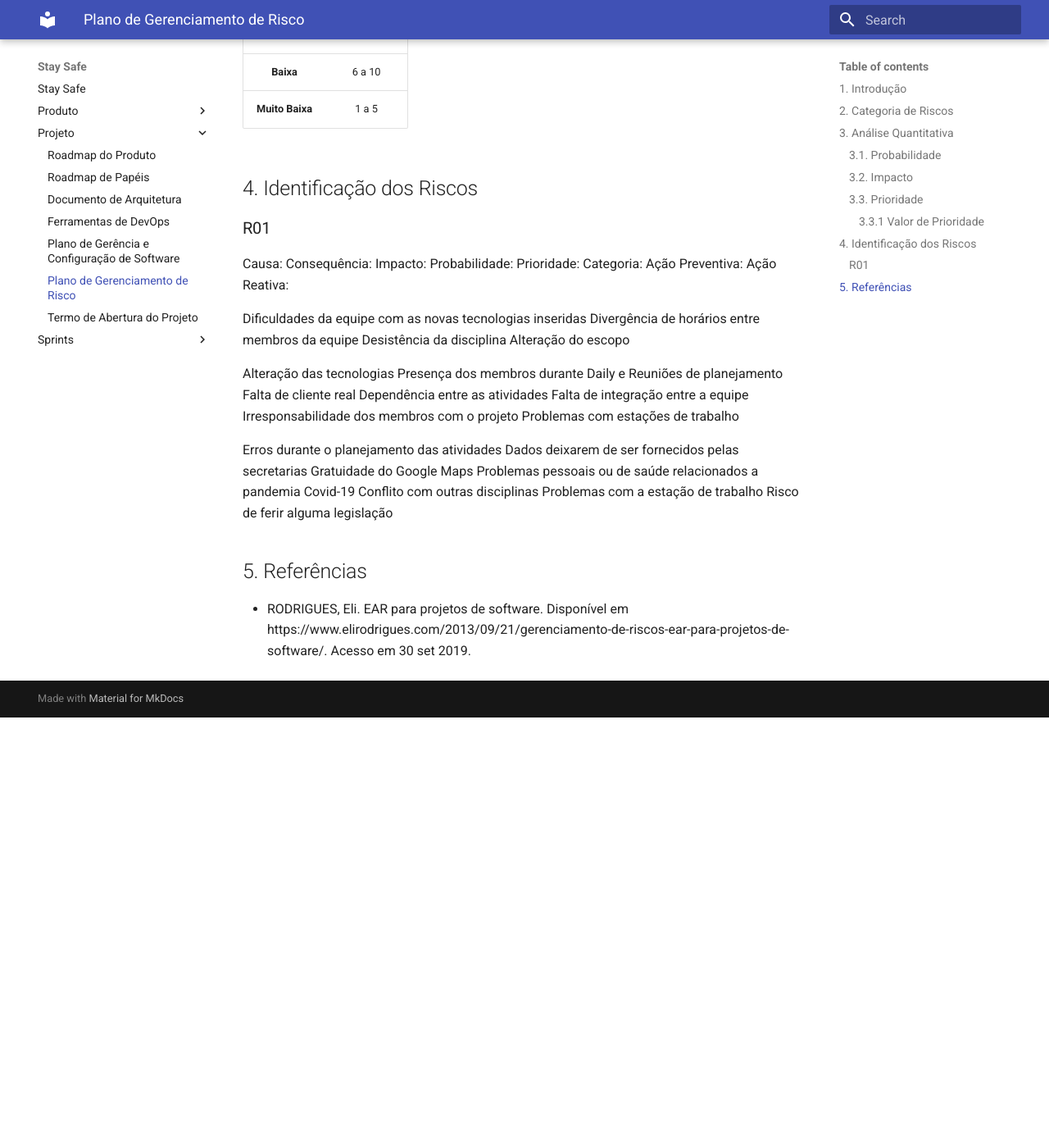
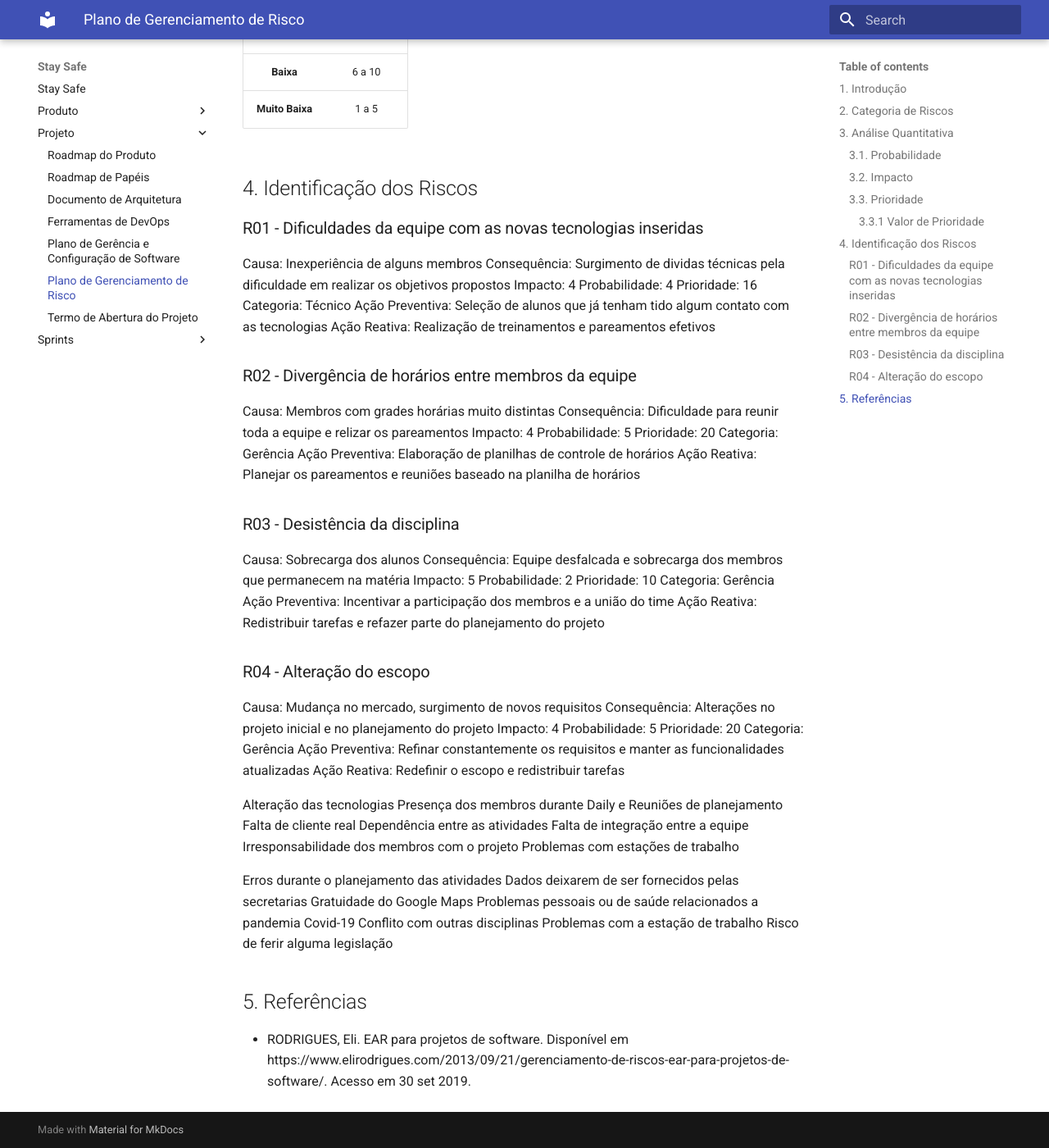
Before and after one commit to fga-eps-mds/2020.1-stay-safe-docs, an MkDocs documentation site: the page built from docs/projeto/risk-management.md, in a window 1280 px wide and 1400 px high, scrolled down 2216 px. Shown: the whole window at 82% size. Built offline with MkDocs 1.6.1 and Material for MkDocs 9.7.7, drawn with Linux system fonts in a browser that asks for light colours; before the commit the page ends 3091 px from its top, so only the background shows below that.

Commit message:
Adding risks R01-R04

```diff
--- a/docs/projeto/risk-management.md
+++ b/docs/projeto/risk-management.md
@@ -55,20 +55,45 @@ Baseando-se nas estimativas de impacto e probabilidade é possível calcular a p
 
 ## 4. Identificação dos Riscos
 
-### R01
-Causa:
-Consequência:
-Impacto:
-Probabilidade:
-Prioridade:
-Categoria:
-Ação Preventiva:
-Ação Reativa:
+### R01 - Dificuldades da equipe com as novas tecnologias inseridas
+Causa: Inexperiência de alguns membros
+Consequência: Surgimento de dividas técnicas pela dificuldade em realizar os objetivos propostos
+Impacto: 4
+Probabilidade: 4
+Prioridade: 16
+Categoria: Técnico
+Ação Preventiva: Seleção de alunos que já tenham tido algum contato com as tecnologias
+Ação Reativa: Realização de treinamentos e pareamentos efetivos
 
-Dificuldades da equipe com as novas tecnologias inseridas
-Divergência de horários entre membros da equipe
-Desistência da disciplina
-Alteração do escopo
+### R02 - Divergência de horários entre membros da equipe
+Causa: Membros com grades horárias muito distintas
+Consequência: Dificuldade para reunir toda a equipe e relizar os pareamentos
+Impacto: 4
+Probabilidade: 5
+Prioridade: 20
+Categoria: Gerência
+Ação Preventiva: Elaboração de planilhas de controle de horários
+Ação Reativa: Planejar os pareamentos e reuniões baseado na planilha de horários
+
+### R03 - Desistência da disciplina
+Causa: Sobrecarga dos alunos
+Consequência: Equipe desfalcada e sobrecarga dos membros que permanecem na matéria
+Impacto: 5
+Probabilidade: 2
+Prioridade: 10
+Categoria: Gerência
+Ação Preventiva: Incentivar a participação dos membros e a união do time
+Ação Reativa: Redistribuir tarefas e refazer parte do planejamento do projeto
+
+### R04 - Alteração do escopo
+Causa: Mudança no mercado, surgimento de novos requisitos
+Consequência: Alterações no projeto inicial e no planejamento do projeto
+Impacto: 4
+Probabilidade: 5
+Prioridade: 20
+Categoria: Gerência
+Ação Preventiva: Refinar constantemente os requisitos e manter as funcionalidades atualizadas
+Ação Reativa: Redefinir o escopo e redistribuir tarefas
 
 Alteração das tecnologias
 Presença dos membros durante Daily e Reuniões de planejamento
```
